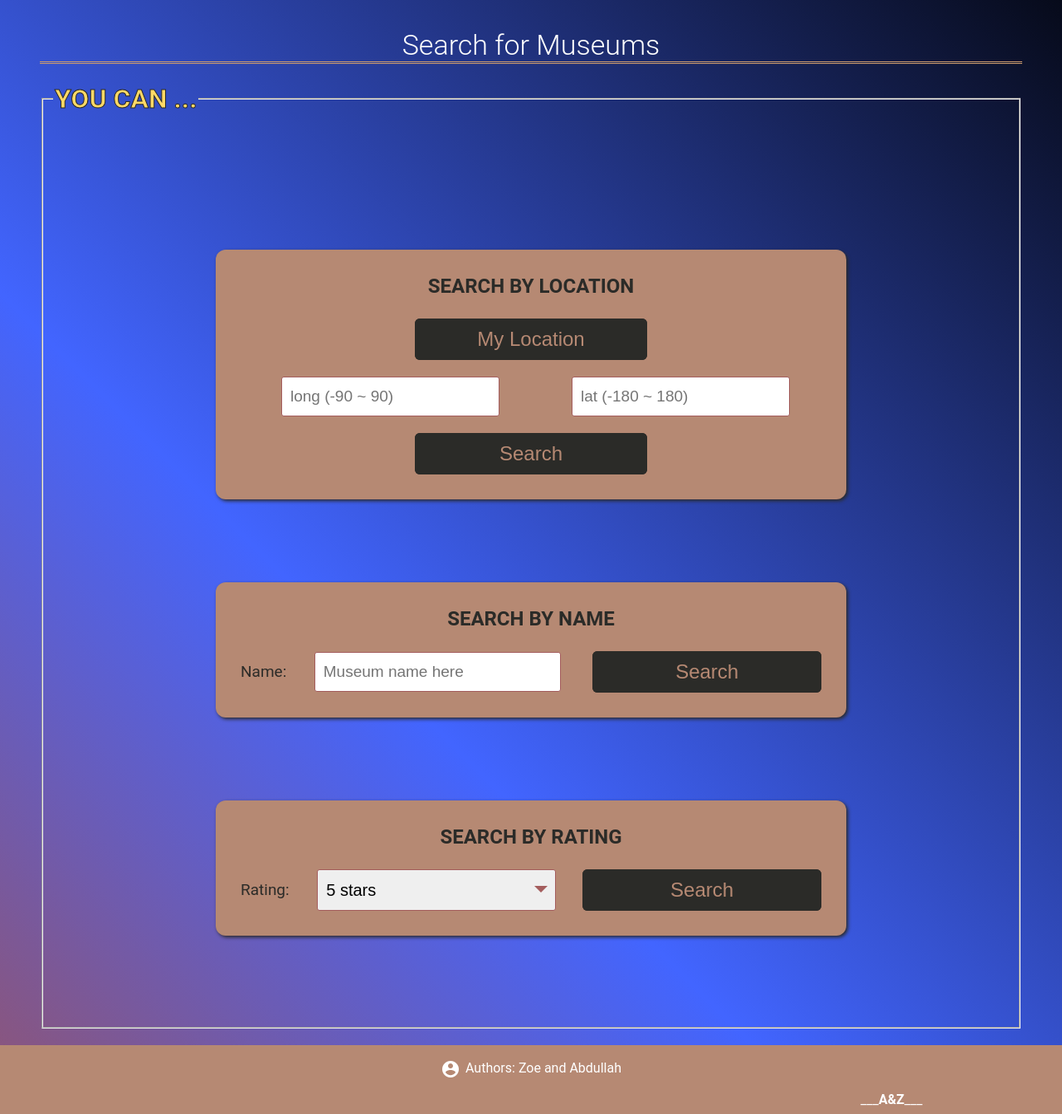
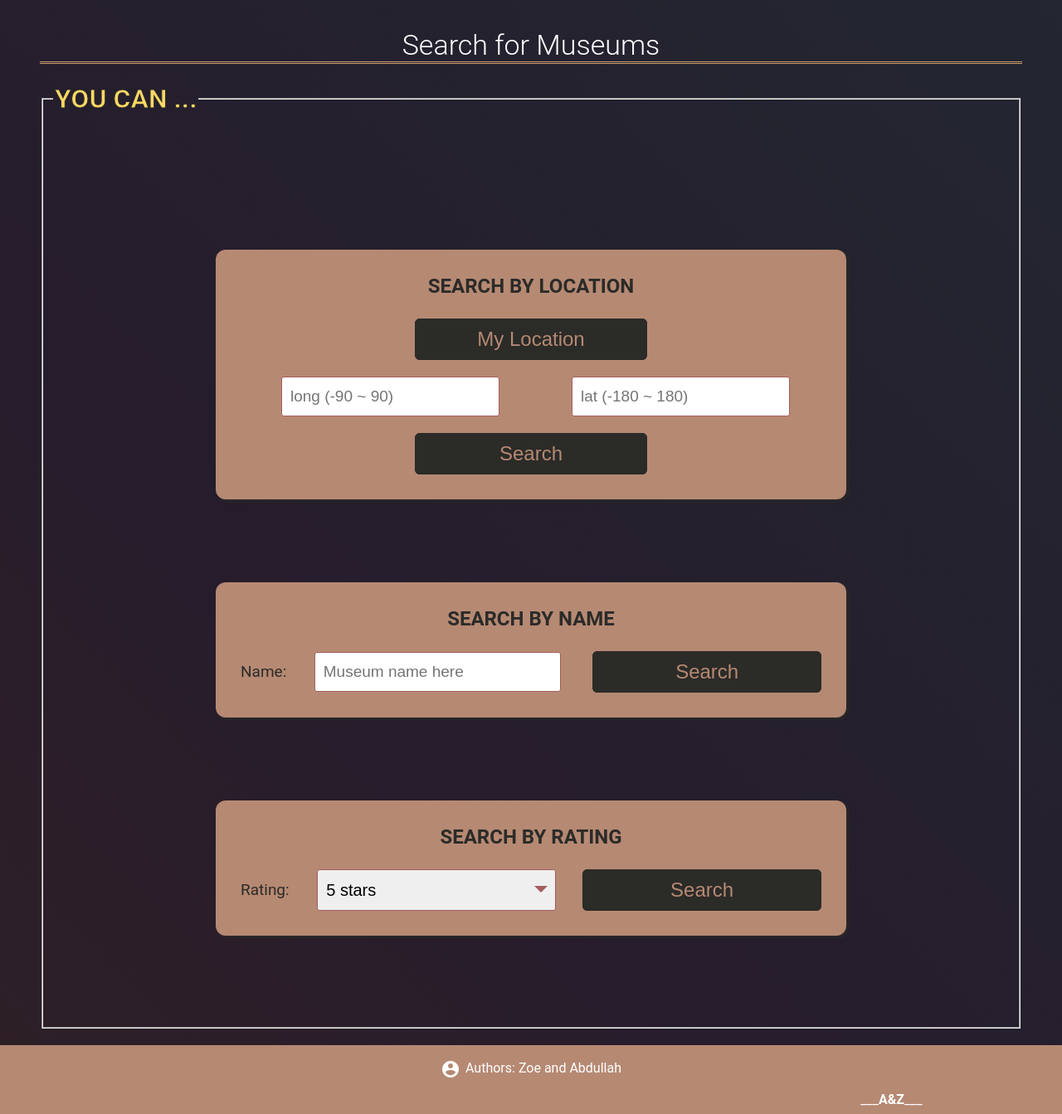
Before and after one commit to Zoe0709/COMPSCI_4WW3, a PHP site: page /search.html in a window 1280 px wide. Shown: the part 55-1398 px from the top of the page at 83% size. Run offline with PHP 8.4, Linux system fonts and the light colour scheme.

Commit message:
gradient color change

```diff
--- a/styles/search.css
+++ b/styles/search.css
@@ -15,8 +15,7 @@ body {
     font-family: 'Roboto', Helvetica, sans-serif;
     margin: 0;
     /* background for the body */
-    /* #2B2B28   */
-    background: linear-gradient(45deg, #2B2B28, #ce4602, #4265ff, #000000, #ffffff, #1a004e);
+    background: linear-gradient(45deg, #2B2B28, #362222, #261C2C, #222831, #4D4545, #46466E);
     background-size: 600% 100%;
     animation: gradient 16s linear infinite;
     animation-direction: alternate;
@@ -25,6 +24,7 @@ body {
     flex-direction: column;
 }
 
+/* Background gradient color changing */
 @keyframes gradient {
     0% {
         background-position: 0%
```
Also changed, not shown: img/log_ani.gif (added).
